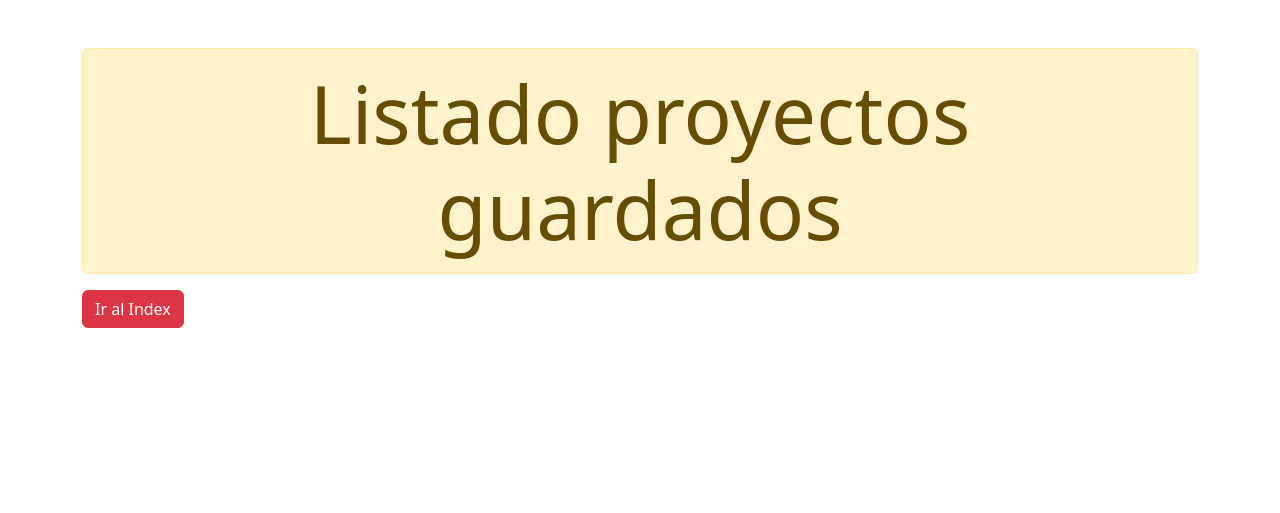
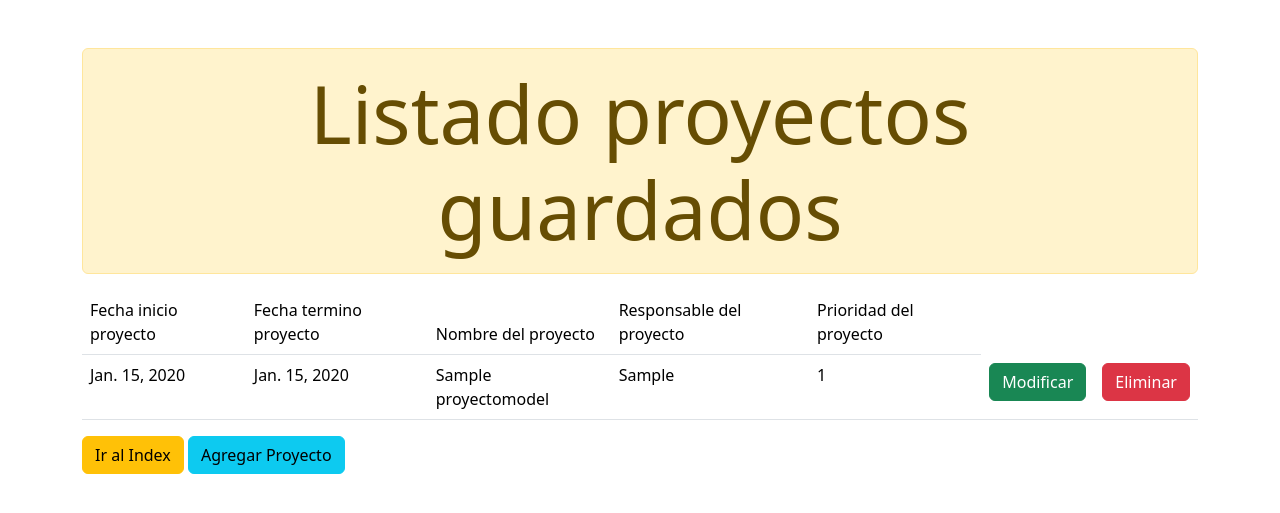
Before and after one commit to ealesaph/django_model_practice, a Django app: page /listado_proyectos/ in a window 1280 px wide. Shown: the top 513 px of the page. Run offline with Django 5.2, Linux system fonts and the light colour scheme; tables that the repository leaves empty hold one stand-in row (values such as "Sample post").

Commit message:
Error Listado

```diff
--- a/ejemploCrud/crudApp/forms.py
+++ b/ejemploCrud/crudApp/forms.py
@@ -1,7 +1,7 @@
-from django import forms as fr
+from django import forms
 from .models import ProyectoModels
 
-class ProyectoForms(fr.ModelForm):
+class ProyectoForms(forms.ModelForm):
     class Meta:
         model=ProyectoModels
         fields='__all__'
--- a/ejemploCrud/crudApp/views.py
+++ b/ejemploCrud/crudApp/views.py
@@ -12,3 +12,16 @@ def listado_proyectos(request):
         'lista_proyectos':lista_proyectos
     }
     return render(request, 'listado_proyectos.html',data)
+
+def agregar_proyecto(request):
+    formulario=pF()
+    if request.method=='POST':
+        formulario=pF(request.POST)
+        if formulario.is_valid():
+            formulario.save()
+            print('ok')
+        return index(request)
+    data={
+        'fromulario':formulario
+    }
+    return render(request, 'agregar_proyecto.html',data)
--- a/ejemploCrud/ejemploCrud/settings.py
+++ b/ejemploCrud/ejemploCrud/settings.py
@@ -106,9 +106,9 @@ AUTH_PASSWORD_VALIDATORS = [
 # Internationalization
 # https://docs.djangoproject.com/en/6.1/topics/i18n/
 
-LANGUAGE_CODE = 'es'
+LANGUAGE_CODE = 'en-US'
 
-TIME_ZONE = 'America/Santiago'
+TIME_ZONE = 'UTC'
 
 USE_I18N = True
 
--- a/ejemploCrud/ejemploCrud/urls.py
+++ b/ejemploCrud/ejemploCrud/urls.py
@@ -22,5 +22,5 @@ urlpatterns = [
     path('admin/', admin.site.urls),
     path('', vw.index, name='index'),
     path('listado_proyectos/', vw.listado_proyectos, name='listado_proyectos'),
-
+    path('agregar_proyecto/',vw.agregar_proyecto, name='agregar_proyecto'),
 ]
--- a/ejemploCrud/templates/listado_proyectos.html
+++ b/ejemploCrud/templates/listado_proyectos.html
@@ -9,6 +9,37 @@
 </head>
 <body class="container mt-5">
     <div class="alert alert-warning display-1 text-center">Listado proyectos guardados</div>
-    <a href="{% url 'index' %}" class="btn btn-danger">Ir al Index</a>
+    {% if lista_proyectos %}
+        <table class="table">
+            <thead>
+                <tr>
+                    <td>Fecha inicio proyecto</td>
+                    <td>Fecha termino proyecto</td>
+                    <td>Nombre del proyecto</td>
+                    <td>Responsable del proyecto</td>
+                    <td>Prioridad del proyecto</td>
+                </tr>
+            </thead>
+            <tbody>
+                {% for p in lista_proyectos %}
+                    <tr>
+                        <td>{{ p.fecha_inicio }}</td>
+                        <td>{{ p.fecha_termino }}</td>
+                        <td>{{ p.nombre }}</td>
+                        <td>{{ p.responsable }}</td>
+                        <td>{{ p.prioridad }}</td>
+                        <td><a href="" class="btn btn-success">Modificar</a></td>
+                        <td><a href="" class="btn btn-danger">Eliminar</a></td>
+                    </tr>
+                {% endfor %}
+            </tbody>
+        </table>
+    {% else %}
+        <div>
+            <p class="text-center display-4">No hay proyectos registrados</p>
+        </div>
+    {% endif %}
+    <a href="{% url 'index' %}" class="btn btn-warning">Ir al Index</a>
+    <a href="{% url 'agregar_proyecto' %}" class="btn btn-info">Agregar Proyecto</a>
 </body>
 </html>
```
Also changed, not shown: ejemploCrud/templates/agregar_proyecto.html (added, +27 -0 lines).
